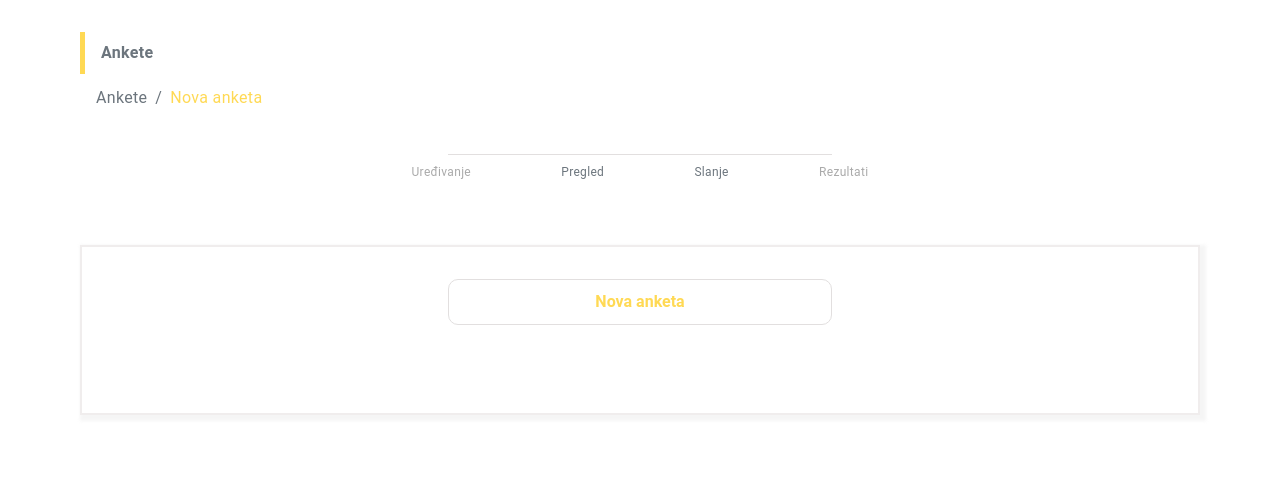
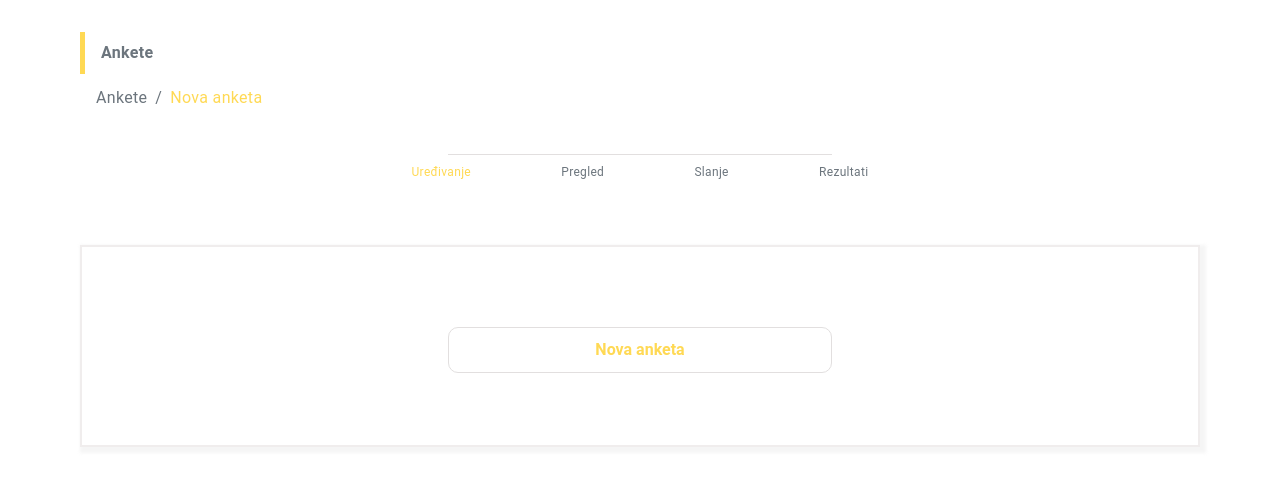
Before and after one commit to tasteslikestrawberries/survey-app, a React (Create React App) app: page /newsurvey in a window 1280 px wide. Shown: the top 486 px of the page. Built offline with nearby package versions, Linux system fonts and the light colour scheme; the HTML template or start-up script is replaced by a standard one.

Commit message:
more state, inputs

```diff
--- a/src/App.css
+++ b/src/App.css
@@ -68,7 +68,7 @@ html {
     display:flex;
     margin:auto;
     justify-content: space-around;
-    width: 42%;
+    width: 50%;
     column-gap: 1.7rem;
     padding-top: 0.5rem;
     padding-bottom: 2rem;
@@ -79,6 +79,17 @@ html {
     padding: 5px;
     border: 1px solid #e2dfdf;
     border-radius: 50px;
+    font-size: 32px;
+  }
+
+  .activeIcon {
+    border: none;
+    background-color: #ffda544b;
+    color:#FFD954;
+  }
+
+  .activeIconText {
+    color:#FFD954;
   }
 
   .hr {
@@ -95,13 +106,15 @@ html {
   .surveyHeader {
       color: #FFD954;
       font-weight:bold;
-      text-align:center;
       margin-bottom: 2rem;
       outline:none;
       border:1px solid #e2dfdf;
       border-radius:10px;
       padding: 10px;
       min-width:30vw;
+      text-align: center;
+      margin-top: 3rem;
+
   }
 
   input {
@@ -184,7 +197,4 @@ html {
     padding:2rem;
     }
 
-    .surveyHeader {
-      margin-bottom: 3rem;
-    }
   }
--- a/src/App.js
+++ b/src/App.js
@@ -2,6 +2,7 @@ import {
   BrowserRouter as Router,
   Switch,
   Route,
+  Redirect,
 } from 'react-router-dom';
 
 //components
@@ -28,9 +29,11 @@ function App() {
               <Results />
             </Route>
 
-            <Route path='/'>
+            <Route path='/newsurvey'>
               <NewSurvey />
             </Route>
+
+            <Redirect to='/newsurvey' />
 
           </Switch>
     </>
--- a/src/components/newsurvey.js
+++ b/src/components/newsurvey.js
@@ -8,16 +8,21 @@ import Breadcrumb from 'react-bootstrap/Breadcrumb';
 import { Icon } from '@iconify/react';
 import pencilIcon from '@iconify/icons-mdi/pencil';
 
+const inputsValueDefault = 'Nova anketa';
 const NewSurvey = () => {
     const [inHover, setHover] = useState(false)
-    const [inputsValue, setValue] = useState({})
+    const [inputsValue, setValue] = useState('');
+
+    function onInputHandler(event) {
+      setValue(event.target.value)
+    }
 
     return (
     <>
      <nav>
       <Breadcrumb>
       <Breadcrumb.Item href='#'>Ankete</Breadcrumb.Item>
-      <Breadcrumb.Item active>Nova anketa</Breadcrumb.Item>
+      <Breadcrumb.Item active>{inputsValue || inputsValueDefault}</Breadcrumb.Item>
       </Breadcrumb>
     </nav>
      <StepSelector />
@@ -26,7 +31,7 @@ const NewSurvey = () => {
                 <form>
                     <label>
                       <div className='wrapper'>
-                        <input type="text" placeholder='Nova anketa' className='surveyHeader' onMouseEnter={() => setHover(true)} onMouseLeave={() => setHover(false)}/>
+                        <input type="text" placeholder='Nova anketa' value={inputsValue} onInput={onInputHandler} className='surveyHeader' onMouseEnter={() => setHover(true)} onMouseLeave={() => setHover(false)}/>
 
                          {inHover && <Icon className='headerIcon' icon={pencilIcon} style={{color: '#aaaaaa', fontSize: '28px', margin:5, boxShadow:'1px 1px 2px 1px rgba(206, 203, 203, 0.2)'}}/>}
                          </div>
--- a/src/components/stepselector.js
+++ b/src/components/stepselector.js
@@ -1,5 +1,5 @@
 import React, { useState } from 'react';
-import { Link } from 'react-router-dom';
+import { Link, useLocation } from 'react-router-dom';
 
 //icons
 import { Icon } from '@iconify/react';
@@ -7,28 +7,29 @@ import pencilIcon from '@iconify/icons-mdi/pencil';
 import graphIcon from '@iconify/icons-codicon/graph';
 
 
+const newsurvey = '/newsurvey';
+const results = '/results';
+
   const StepSelector = () => {
-  const [color,setColor]=useState('#fff');
-  const [textColor,setTextColor]=useState('#aaaaaa');
-  const [border, setBorder]=useState();
-
+  const [activeStep] = useState(useLocation().pathname);
+  console.log(useLocation());
 
     return(
        <>
           <div className='stepSelector'>
 
-          <Link to='/newsurvey'><Icon className='icon' icon={pencilIcon} style={{background:color,color:textColor, border:border, fontSize: '32px'}} onClick={()=>{setColor("#ffda544b");setTextColor('#FFD954');setBorder('none')}} /></Link>
+          <Link to={newsurvey}><Icon className={`icon ${(activeStep === newsurvey || activeStep === '/') ? 'activeIcon' : ''}`} icon={pencilIcon} /></Link>
 
           <div className='hr'></div>
 
-          <Link to='/results'><Icon className='icon' icon={graphIcon} style={{background:color,color:textColor, border:border, fontSize: '32px'}} onClick={()=>{setColor("#ffda544b");setTextColor('#FFD954');setBorder('none')}} /></Link>
+          <Link to={results}><Icon className={`icon ${activeStep === results ? 'activeIcon' : ''}`} icon={graphIcon} /></Link>
           </div>
 
           <div className='stepSelectorText'>
-            <span style={{color:textColor}} onClick={()=>{setTextColor('#FFD954')}}>Uređivanje</span>
+            <span className={`${activeStep === newsurvey ? 'activeIconText' : ''}`}>Uređivanje</span>
             <span>Pregled</span>
             <span>Slanje</span>
-            <span style={{color:textColor}} onClick={()=>{setTextColor('#FFD954')}}>Rezultati</span>
+            <span className={`${activeStep === results ? 'activeIconText' : ''}`}>Rezultati</span>
 
           </div>
        </>
```
